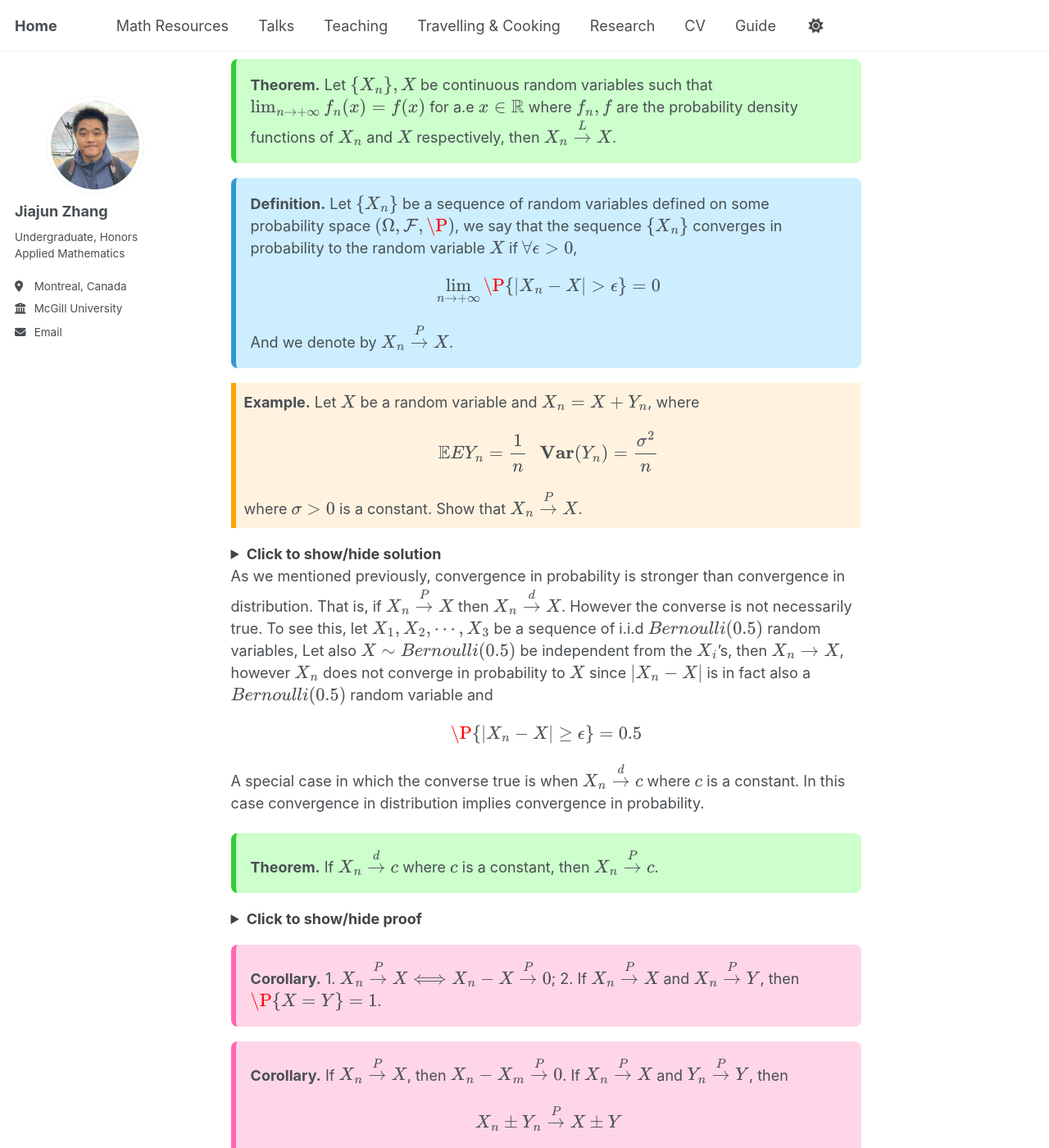
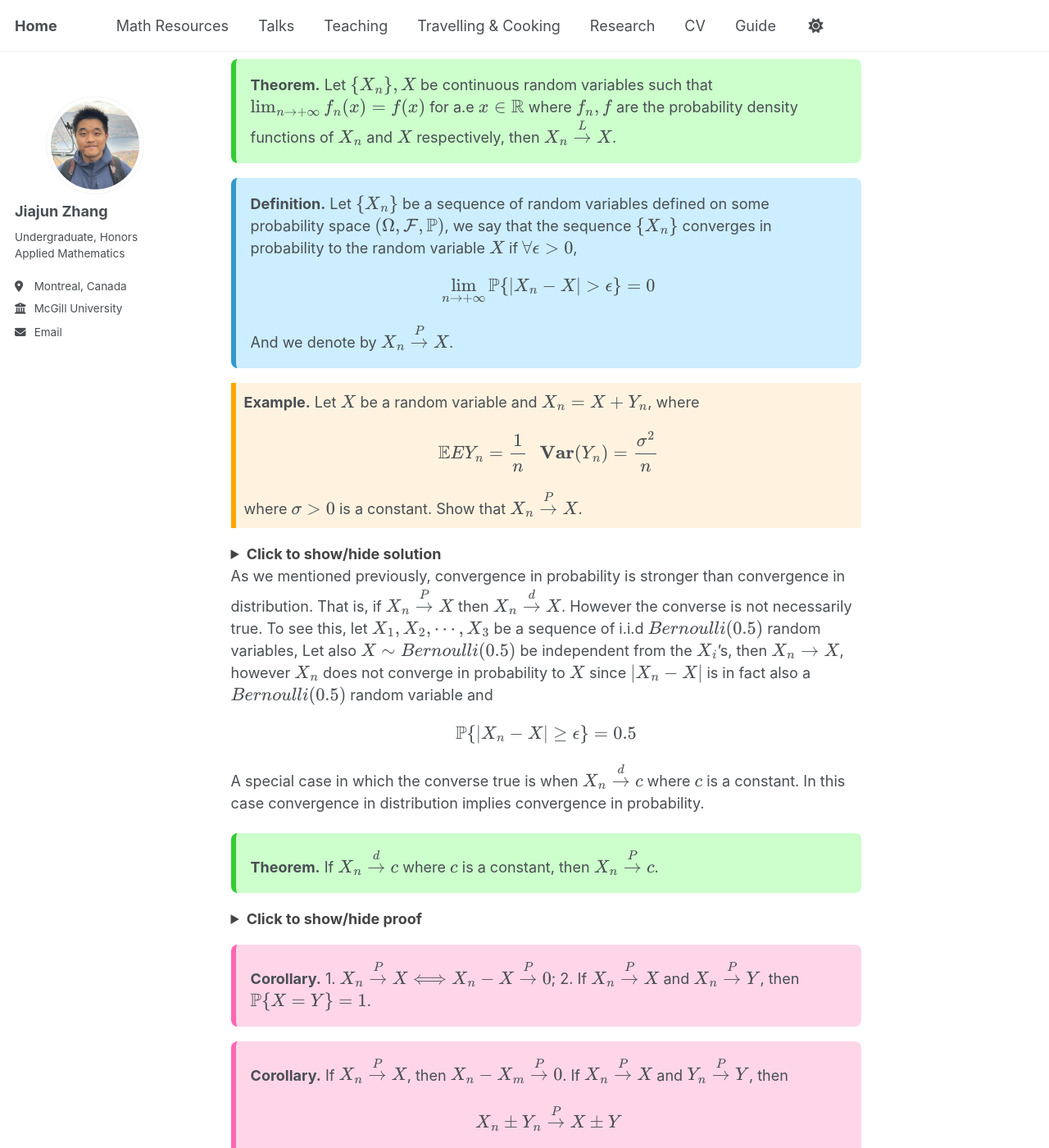
Before and after one commit to JohanssonRein/JohanssonRein.github.io, a Jekyll site: the page built from _publications/convergence.md, in a window 1280 px wide and 1400 px high, scrolled down 478 px. Shown: the whole window at 82% size. Built offline with Jekyll 4.4.1, drawn with Linux system fonts in a browser that asks for light colours.

Commit message:
Update convergence.md

```diff
--- a/_publications/convergence.md
+++ b/_publications/convergence.md
@@ -33,9 +33,9 @@ Let $\{ X_n \}$ be a sequence of random variables and $\{ F_n \}$ be the corresp
 
 
 <div style="background-color: #cceeff; padding: 1em; border-left: 6px solid #3399cc; border-radius: 8px; margin: 1em 0;">
-  <strong>Definition.</strong> Let $\{ X_n \}$ be a sequence of random variables defined on some probability space $(\Omega,\mathcal{F},\P)$, we say that the sequence $\{ X_n \}$ converges in probability to the random variable $X$ if $\forall \epsilon >0$,
+  <strong>Definition.</strong> Let $\{ X_n \}$ be a sequence of random variables defined on some probability space $(\Omega,\mathcal{F},\mathbb{P})$, we say that the sequence $\{ X_n \}$ converges in probability to the random variable $X$ if $\forall \epsilon >0$,
 $$
-\lim_{n \to +\infty} \P \{ \vert X_n - X \vert > \epsilon \} = 0
+\lim_{n \to +\infty} \mathbb{P} \{ \vert X_n - X \vert > \epsilon \} = 0
 $$
 And we denote by $X_n \overset{P}{\to} X$.
 </div>
@@ -66,9 +66,9 @@ Then, $\forall \epsilon >0$, we have
 
 $$
 \begin{align*}
-\P\{ \vert X_n - X \vert \geq \epsilon \} & = \P \{ \vert Y_n \vert \geq \epsilon \}\\
-& \leq \P \left\{ \vert Y_n -\mathbb{E} Y_n \vert + \frac{1}{n} \geq \epsilon \right\} \\
-& = \P \left\{ \vert Y_n - \mathbb{E} Y_n \vert \geq \epsilon - \frac{1}{n} \right\} \\
+\mathbb{P}\{ \vert X_n - X \vert \geq \epsilon \} & = \mathbb{P} \{ \vert Y_n \vert \geq \epsilon \}\\
+& \leq \mathbb{P} \left\{ \vert Y_n -\mathbb{E} Y_n \vert + \frac{1}{n} \geq \epsilon \right\} \\
+& = \mathbb{P} \left\{ \vert Y_n - \mathbb{E} Y_n \vert \geq \epsilon - \frac{1}{n} \right\} \\
 & \leq \frac{\mathbf{Var}(Y_n)}{\left( \epsilon - \frac{1}{n} \right)^2} \hspace{2cm} \text{By Chebyshev's Inequality} \\
 & = \frac{\sigma^2}{n \left( \epsilon - \frac{1}{n} \right)^2} \to 0, \hspace{1cm} \text{as $n \to +\infty$}.
 \end{align*}
@@ -84,7 +84,7 @@ Therefore we conclude that $X_n \overset{P}{\to} X$.
 As we mentioned previously, convergence in probability is stronger than convergence in distribution. That is, if $X_n \overset{P}{\to} X$ then $X_n \overset{d}{\to} X$. However the converse is not necessarily true. To see this, let $X_1,X_2,\cdots,X_3$ be a sequence of i.i.d $Bernoulli(0.5)$ random variables, Let also $X \sim Bernoulli(0.5)$ be independent from the $X_i$'s, then $X_n \to X$, however $X_n$ does not converge in probability to $X$ since $\vert X_n - X \vert$ is in fact also a $Bernoulli(0.5)$ random variable and
 
 $$
-\P\{ \vert X_n - X \vert \geq \epsilon \} = 0.5
+\mathbb{P}\{ \vert X_n - X \vert \geq \epsilon \} = 0.5
 $$
 
 A special case in which the converse true is when $X_n \overset{d}{\to} c$ where $c$ is a constant. In this case convergence in distribution implies convergence in probability.
@@ -105,8 +105,8 @@ A special case in which the converse true is when $X_n \overset{d}{\to} c$ where
 
   $$
 \begin{align*}
-\P\{ \vert X_n - c \vert < k \} &= \P \{ -k < X_n - c < k\} \\
-&= \P\{ -k+c < X_n < k+c \}\\
+\mathbb{P}\{ \vert X_n - c \vert < k \} &= \mathbb{P} \{ -k < X_n - c < k\} \\
+&= \mathbb{P}\{ -k+c < X_n < k+c \}\\
 &= F_{X}(k+c) - F_X(-k+c) \\
 &=1
 \end{align*}
@@ -125,7 +125,7 @@ thus $X_n \overset{P}{\to} c$.
   1. $X_n \overset{P}{\to} X \Longleftrightarrow
 X_n - X \overset{P}{\to} 0$;
 
-2.  If $X_n \overset{P}{\to} X$ and $X_n \overset{P}{\to} Y$, then $\P\{ X = Y\} = 1$.
+2.  If $X_n \overset{P}{\to} X$ and $X_n \overset{P}{\to} Y$, then $\mathbb{P}\{ X = Y\} = 1$.
 </div>
 
 
@@ -210,11 +210,11 @@ $$
 
 
 Then, we find out that what we want to show is just $\overline{X}_n \overset{P}{\to} \mathbb{E} X$, to further prove this we consider for any $\epsilon>0$, the term
-$\P \{ \vert \overline{X}_n - \mathbb{E} X \vert >\epsilon \}$, and by Chevbeshev's inequality,
+$\mathbb{P} \{ \vert \overline{X}_n - \mathbb{E} X \vert >\epsilon \}$, and by Chevbeshev's inequality,
 
 $$
 \begin{align*}
-\P\{ \vert \overline{X}_n - \mathbb{E} X \vert > \epsilon \} &\leq \frac{\mathbf{Var}(\overline{X}_n)}{\epsilon^2} \\
+\mathbb{P}\{ \vert \overline{X}_n - \mathbb{E} X \vert > \epsilon \} &\leq \frac{\mathbf{Var}(\overline{X}_n)}{\epsilon^2} \\
 & = \frac{\frac{1}{n} \mathbf{Var}(X)}{\epsilon^2}\\
 & = \frac{\mathbf{Var}(X)}{\epsilon^2} \cdot \frac{1}{n} \to 0, \text{as $n \to +\infty$}.
 \end{align*}
@@ -226,8 +226,8 @@ So we have proved that $\overline{X}_n \overset{P}{\to} 1+\theta$.
 
 $$
 \begin{align*}
-\P \{ \vert Y_n - c \vert < \epsilon \} &= \P\{ -\epsilon < Y_n - c < \epsilon \} \\
-&= \P\{ -\epsilon + c < Y_n < \epsilon + c \} \\
+\mathbb{P} \{ \vert Y_n - c \vert < \epsilon \} &= \mathbb{P}\{ -\epsilon < Y_n - c < \epsilon \} \\
+&= \mathbb{P}\{ -\epsilon + c < Y_n < \epsilon + c \} \\
 &= F_{Y_n}(\epsilon + c) - F_{Y_n}(-\epsilon + c) \\
 & \overset{\text{as $n \to +\infty$}}{\to} 1
 \end{align*}
@@ -239,7 +239,7 @@ Thus we have proved that $Y_n \overset{P}{\to} c$.
 
 $$
 \begin{align*}
-\P(X_0 \geq x) \implies \P(X_1 \geq x, X_2 \geq x, \cdots, X_n \geq x) &= \left( \int_{x}^{+\infty} e^{-(t - \theta)} dt \right)^n \\
+\mathbb{P}(X_0 \geq x) \implies \mathbb{P}(X_1 \geq x, X_2 \geq x, \cdots, X_n \geq x) &= \left( \int_{x}^{+\infty} e^{-(t - \theta)} dt \right)^n \\
 &=e^{-n(x - \theta)}, \text{if $x > \theta$}.
 \end{align*}
 $$
@@ -325,7 +325,7 @@ So Chevbeshev's inequality states that for any $k >0$,
 
 $$
 \begin{align*}
-\P\{ \vert \overline{Y}_n - \mathbb{E} \overline{Y}_n \vert \geq k \} &\leq \frac{\mathbf{Var}(\overline{Y}_n)}{k^2}\\
+\mathbb{P}\{ \vert \overline{Y}_n - \mathbb{E} \overline{Y}_n \vert \geq k \} &\leq \frac{\mathbf{Var}(\overline{Y}_n)}{k^2}\\
 & = \frac{\mathbf{Var}(Y)}{n k^2} \leq \frac{\beta_4}{n k^2} \to 0, \text{as $n \to +\infty$}.
 \end{align*}
 $$
```
